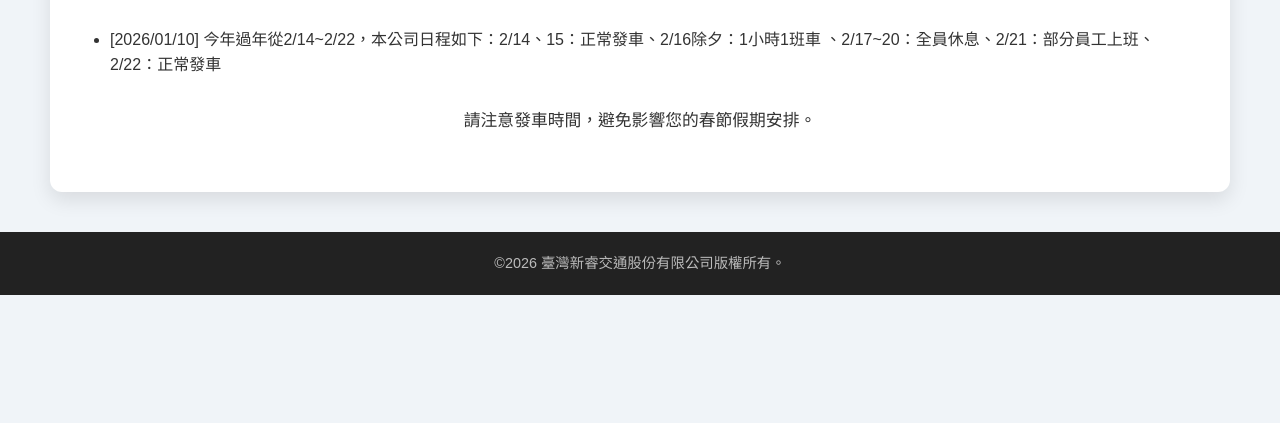
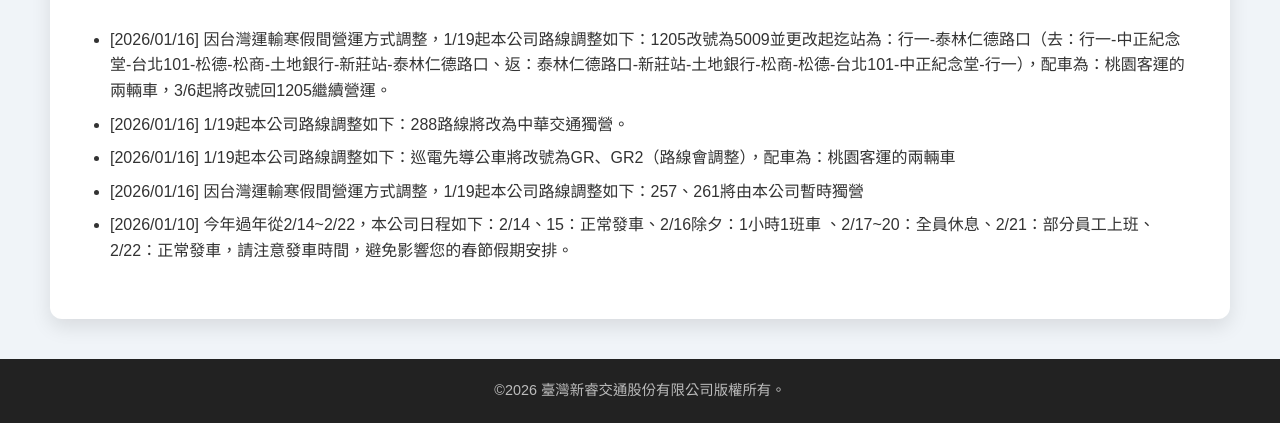
Before and after one commit to caiyunray-modi1115/shinraybus-website, a plain HTML site: page news.html in a window 1280 px wide. Shown: the part 402-825 px from the top of the page. Before the commit the page ends 800 px from the top, so only its background shows below. Drawn offline with Linux system fonts and the light colour scheme.

Commit message:
Update news.html

```diff
--- a/news.html
+++ b/news.html
@@ -23,10 +23,14 @@
     <div class="container">
         <h2>📢 最新消息</h2>
         <ul>
-            <li>[2026/01/10] 今年過年從2/14~2/22，本公司日程如下：2/14、15：正常發車、2/16除夕：1小時1班車 、2/17~20：全員休息、2/21：部分員工上班、2/22：正常發車</li>
+            <li>[2026/01/16] 因台灣運輸寒假間營運方式調整，1/19起本公司路線調整如下：1205改號為5009並更改起迄站為：行一-泰林仁德路口（去：行一-中正紀念堂-台北101-松德-松商-土地銀行-新莊站-泰林仁德路口、返：泰林仁德路口-新莊站-土地銀行-松商-松德-台北101-中正紀念堂-行一），配車為：桃園客運的兩輛車，3/6起將改號回1205繼續營運。</li>
+            <li>[2026/01/16] 1/19起本公司路線調整如下：288路線將改為中華交通獨營。</li>
+            <li>[2026/01/16] 1/19起本公司路線調整如下：巡電先導公車將改號為GR、GR2（路線會調整），配車為：桃園客運的兩輛車</li>
+            <li>[2026/01/16] 因台灣運輸寒假間營運方式調整，1/19起本公司路線調整如下：257、261將由本公司暫時獨營</li>
+            <li>[2026/01/10] 今年過年從2/14~2/22，本公司日程如下：2/14、15：正常發車、2/16除夕：1小時1班車 、2/17~20：全員休息、2/21：部分員工上班、2/22：正常發車，請注意發車時間，避免影響您的春節假期安排。</li>
         </ul>
 
-        <p style="margin-top: 30px; text-align: center;">請注意發車時間，避免影響您的春節假期安排。</p>
+
     </div>
 
     <footer>
@@ -34,4 +38,5 @@
     </footer>
 
 </body>
+
 </html>
```
